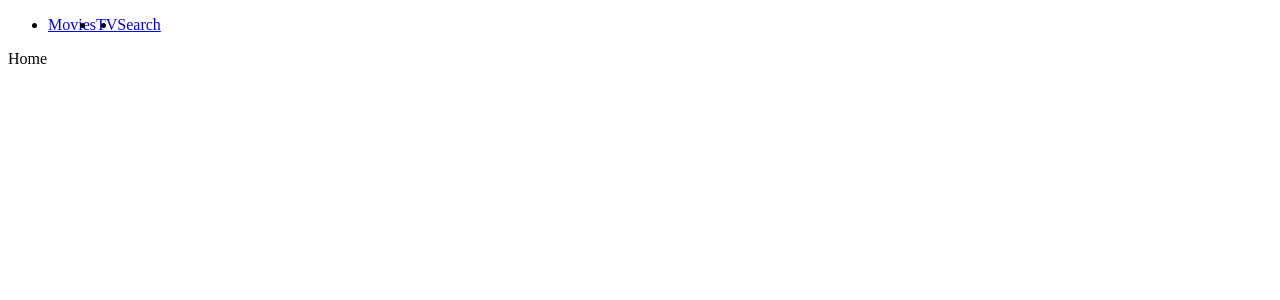
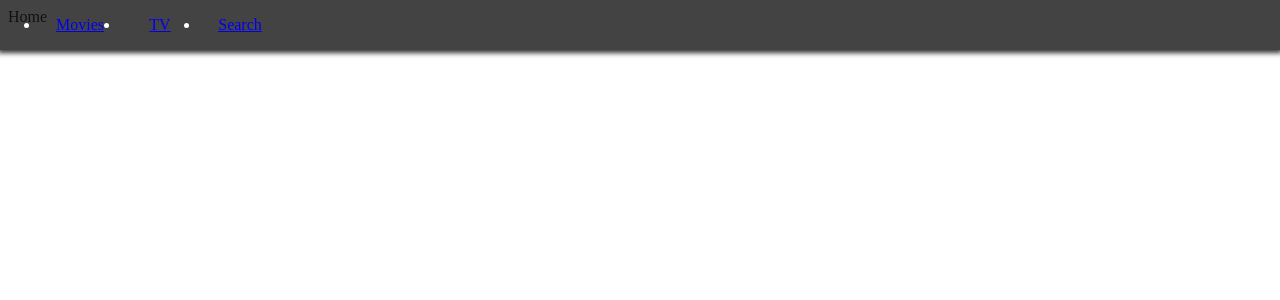
Before and after one commit to eomheejun/netflix-clone, a React (Create React App) app: page / in a window 1280 px wide. Shown: the top 300 px of the page. Built offline with nearby package versions, Linux system fonts and the light colour scheme.

Commit message:
Global Styles and Header

```diff
--- a/package.json
+++ b/package.json
@@ -7,7 +7,8 @@
     "react-dom": "^16.9.0",
     "react-router-dom": "^5.0.1",
     "react-scripts": "3.1.1",
-    "styled-components": "^4.3.2"
+    "styled-components": "^4.3.2",
+    "styled-reset": "^3.0.2"
   },
   "scripts": {
     "start": "react-scripts start",
--- a/src/Components/Header.js
+++ b/src/Components/Header.js
@@ -2,18 +2,37 @@
 import { Link } from "react-router-dom";
 import styled from "styled-components";
 
-const Header = styled.header``;
+const Header = styled.header`
+    color:white;
+    position:fixed;
+    top:0;
+    left:0;
+    width:100%;
+    height:50px;
+    display:flex;
+    align-items:center;
+    background-color: rgba(20,20,20,0.8);
+    z-index: 10;
+    box-shadow: 0px 1px 5px 2px rgba(0,0,0,0.8);
+
+`;
 
 const List = styled.ul`
     display: flex;
-    &:hover {
-        background-color: blue;
-    }
 `;
 
-const Item = styled.li``;
+const Item = styled.li`
+    width:80px;
+    height:50px;
+    text-align:center;
+`;
 
-const SLink = styled(Link)``;
+const SLink = styled(Link)`
+    height:50px;
+    display:flex;
+    align-items:center;
+    justify-content:center;
+`;
 
 export default () => (
     <Header>
```
Also changed, not shown: src/Components/GlobalStyles.js (added, +22 -0 lines), 1 other file (tests, documents, lock files or other folders).
